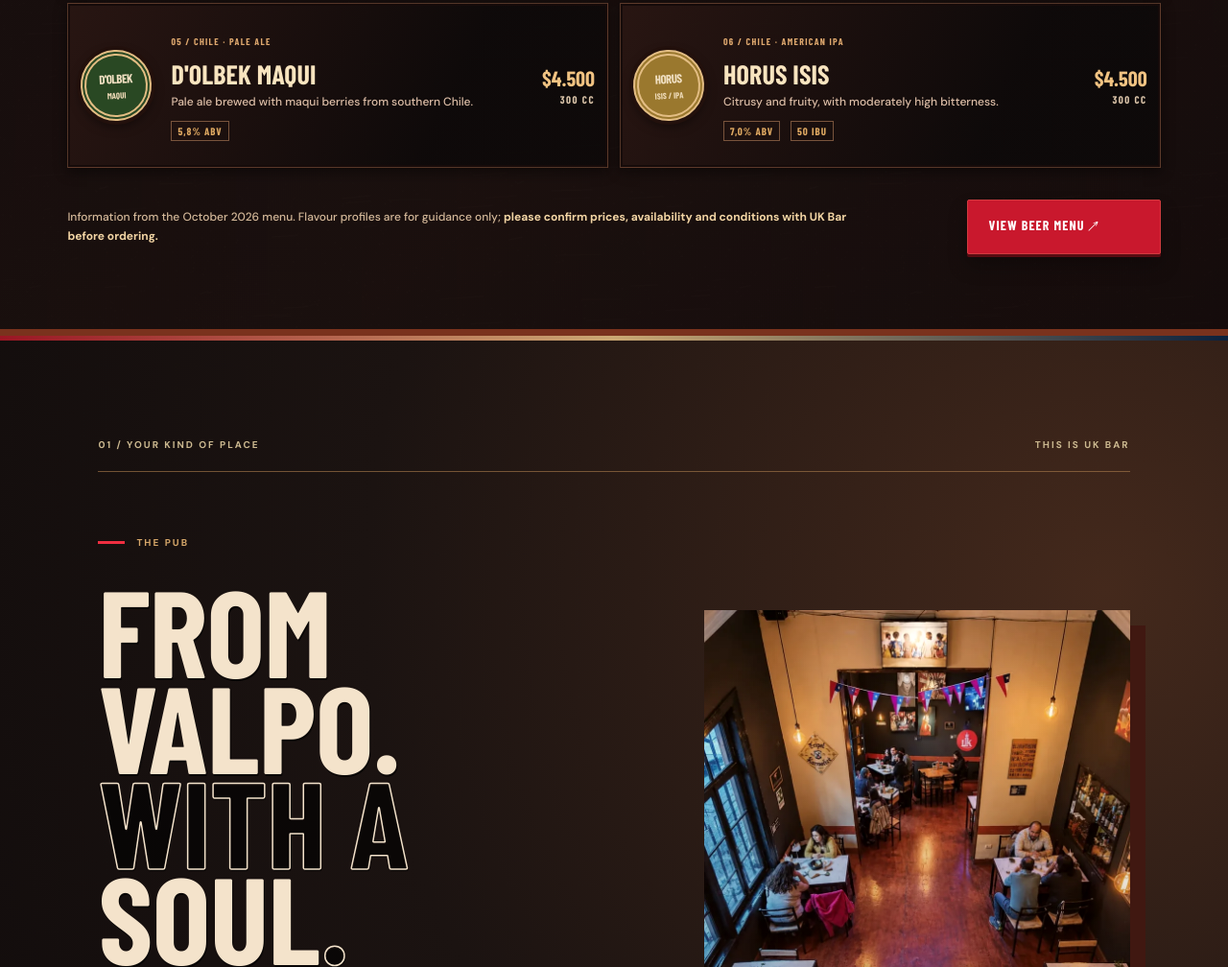
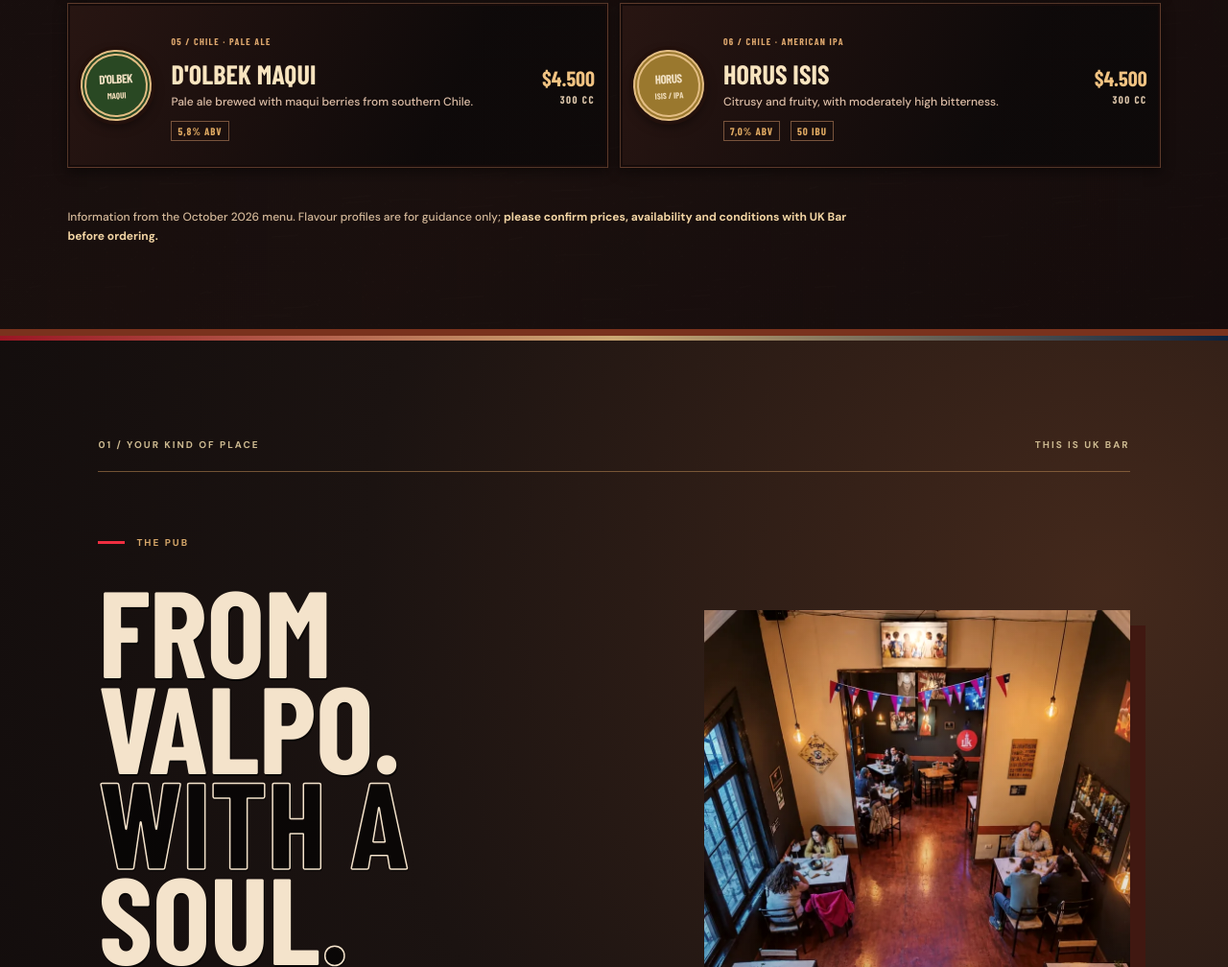
Before and after one commit to loncodev/ukbar-preview-v6, a plain HTML site: page en/index.html in a window 1280 px wide. Shown: the part 2592-3600 px from the top of the page at 96% size. Drawn offline with nearby package versions, Linux system fonts and the light colour scheme; a web font is replaced by a local one.

Commit message:
Remove beer tap section CTA button (EN)

```diff
--- a/en/index.html
+++ b/en/index.html
@@ -180,7 +180,7 @@
           <div class="v6-tap-price"><strong class="v6-tap-amount">$4.500</strong><small class="v6-tap-volume">300 CC</small></div>
         </article>
       </div>
-      <div class="v6-taproom-foot"><p>Information from the October 2026 menu. Flavour profiles are for guidance only; <strong>please confirm prices, availability and conditions with UK Bar before ordering.</strong></p><a class="button button-red" href="https://drive.google.com/file/d/1eqj9Zos66-dzeZPRQ1Z0DYF29AqE05qz/view" target="_blank" rel="noopener noreferrer">VIEW BEER MENU ↗</a></div>
+      <div class="v6-taproom-foot"><p>Information from the October 2026 menu. Flavour profiles are for guidance only; <strong>please confirm prices, availability and conditions with UK Bar before ordering.</strong></p></div>
     </section>
 
     <section id="elbar" class="about section-padding" aria-labelledby="about-title">
```
